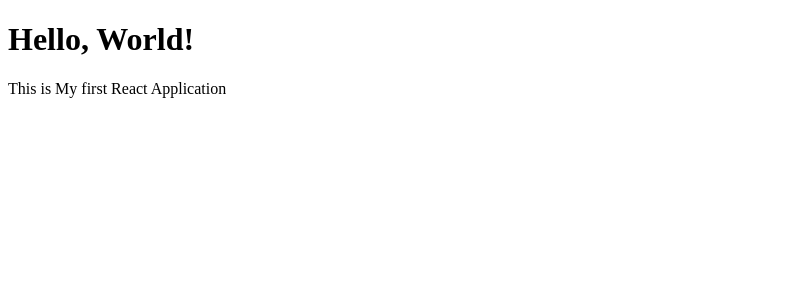
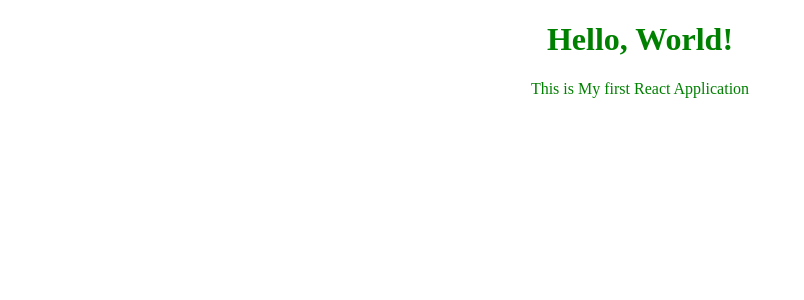
Before and after one commit to YangJinHyeok/pda-react, a React (Create React App) app: page / in a window 1280 px wide. Shown: the top 300 px of the page, without its empty margins (0-804 px from the left). Built offline with nearby package versions, Linux system fonts and the light colour scheme.

Commit message:
UPDATE CaptionImage.js

```diff
--- a/src/App.js
+++ b/src/App.js
@@ -1,10 +1,11 @@
+import CaptionImage from './components/CaptionImage';
 import HelloWorld from './components/HelloWorld';
-import logo from './logo.svg';
 
 function App() {
   return (
     <div className="App">
       <HelloWorld/>
+      <CaptionImage/>
     </div>
   );
 }
--- /dev/null
+++ b/src/components/CaptionImage.js
@@ -0,0 +1,10 @@
+import React from 'react'
+
+export default function CaptionImage(props) {
+    return (
+        <div>
+            <img src={props.imgUrl} alt={props.caption} />
+            <p>{props.caption}</p>
+        </div>
+        )
+    }
--- /dev/null
+++ b/src/components/HelloWorld.css
@@ -0,0 +1,4 @@
+.hello-world{
+    text-align: center;
+    color: blue;
+}
--- a/src/components/HelloWorld.js
+++ b/src/components/HelloWorld.js
@@ -1,8 +1,9 @@
 import React from "react";
+import Style from './HelloWorld.module.css'
 
 export default function HelloWorld(){
     return(
-        <div>
+        <div className={Style.HelloWorld}>
             <h1>Hello, World!</h1>
             <p>This is My first React Application</p>
         </div>
--- /dev/null
+++ b/src/components/HelloWorld.module.css
@@ -0,0 +1,4 @@
+.HelloWorld{
+    text-align: center;
+    color: green;
+}
```
